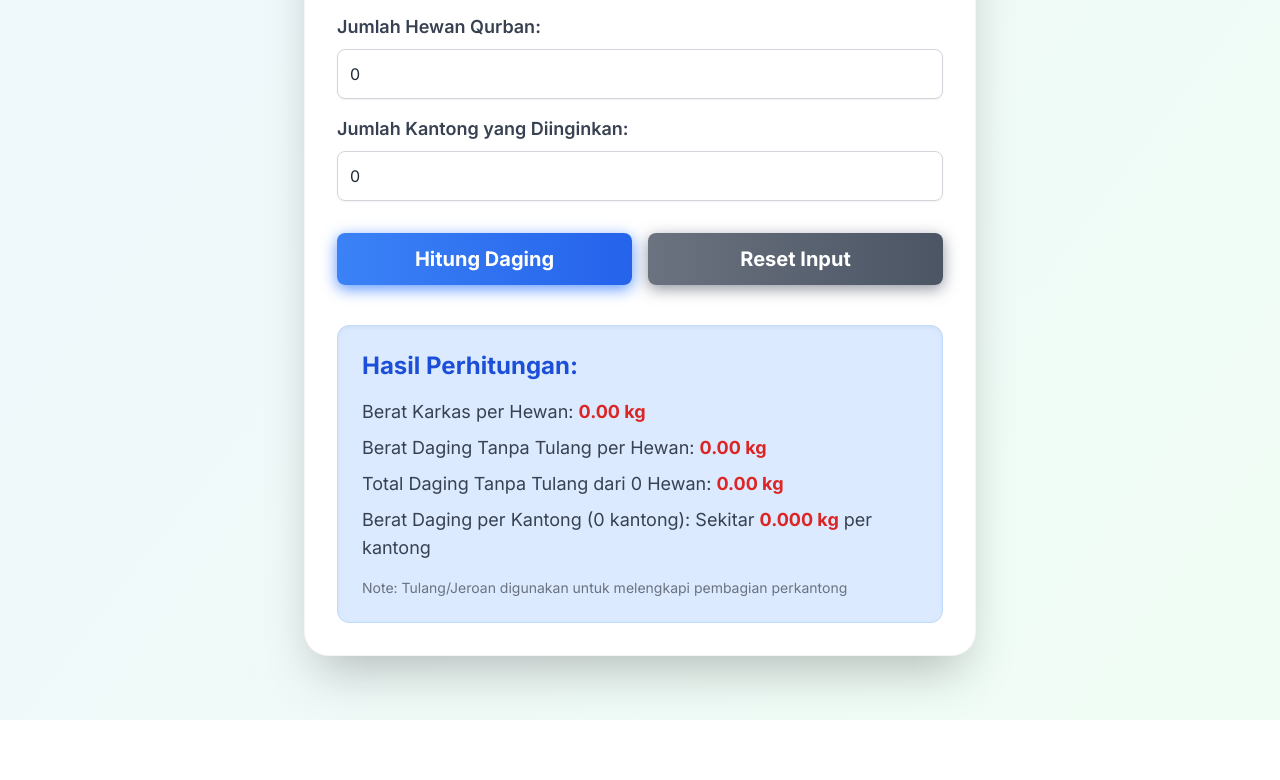
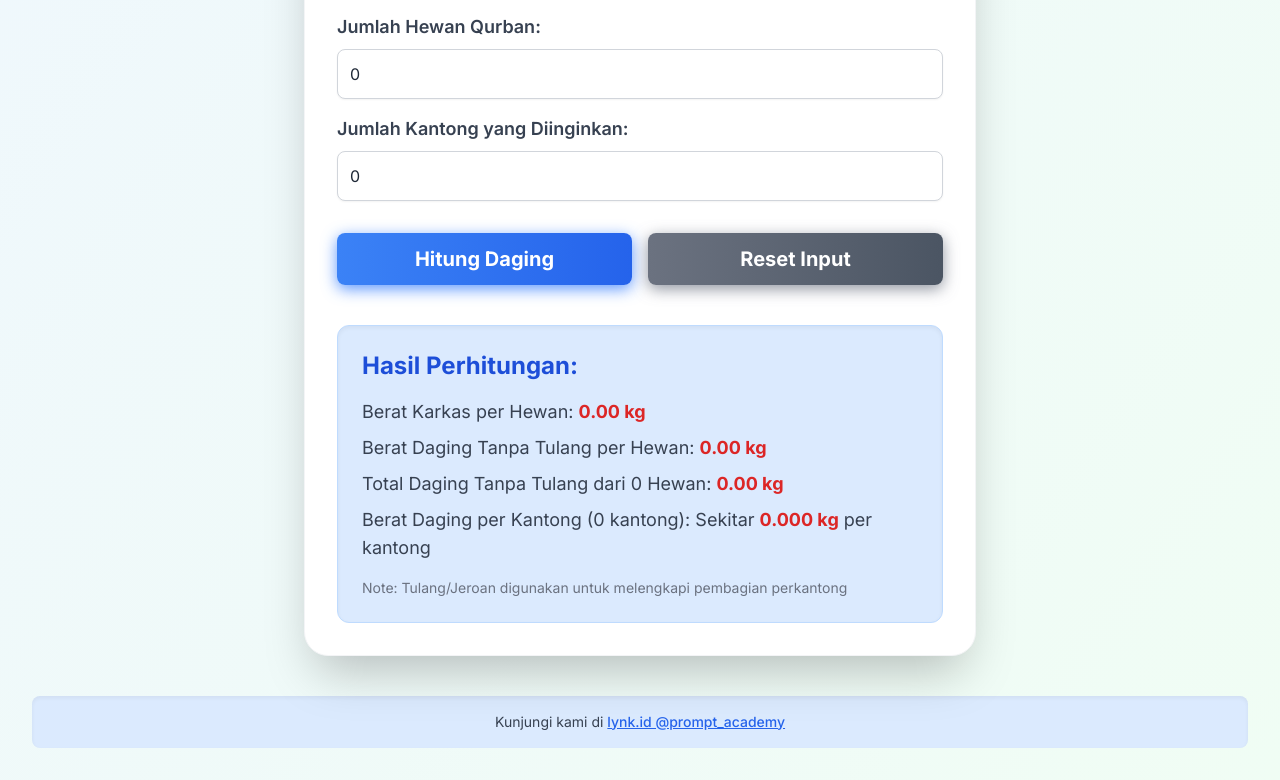
Before and after one commit to herutama7782/CalculatorQurban, a plain HTML site: page index.html in a window 1280 px wide. Shown: the part 985-1765 px from the top of the page. Before the commit the page ends 1705 px from the top, so only its background shows below. Drawn offline with nearby package versions, Linux system fonts and the light colour scheme.

Commit message:
index.html

```diff
--- a/index.html
+++ b/index.html
@@ -78,6 +78,16 @@
             <p class="text-gray-600">Hasil perhitungan akan muncul di sini.</p>
         </div>
     </div>
+    <footer class="text-center py-4 mt-10 rounded-lg bg-blue-100 shadow-inner">
+        <p class="text-gray-700 text-sm">
+            Kunjungi kami di
+            <a href="https://lynk.id/prompt_academy" target="_blank"
+               class="text-blue-600 hover:text-blue-800 underline font-medium">
+                lynk.id @prompt_academy
+            </a>
+        </p>
+    </footer>
+	</div>
 
     <script>
         // Data for different cattle types and their carcass/boneless percentages
```
